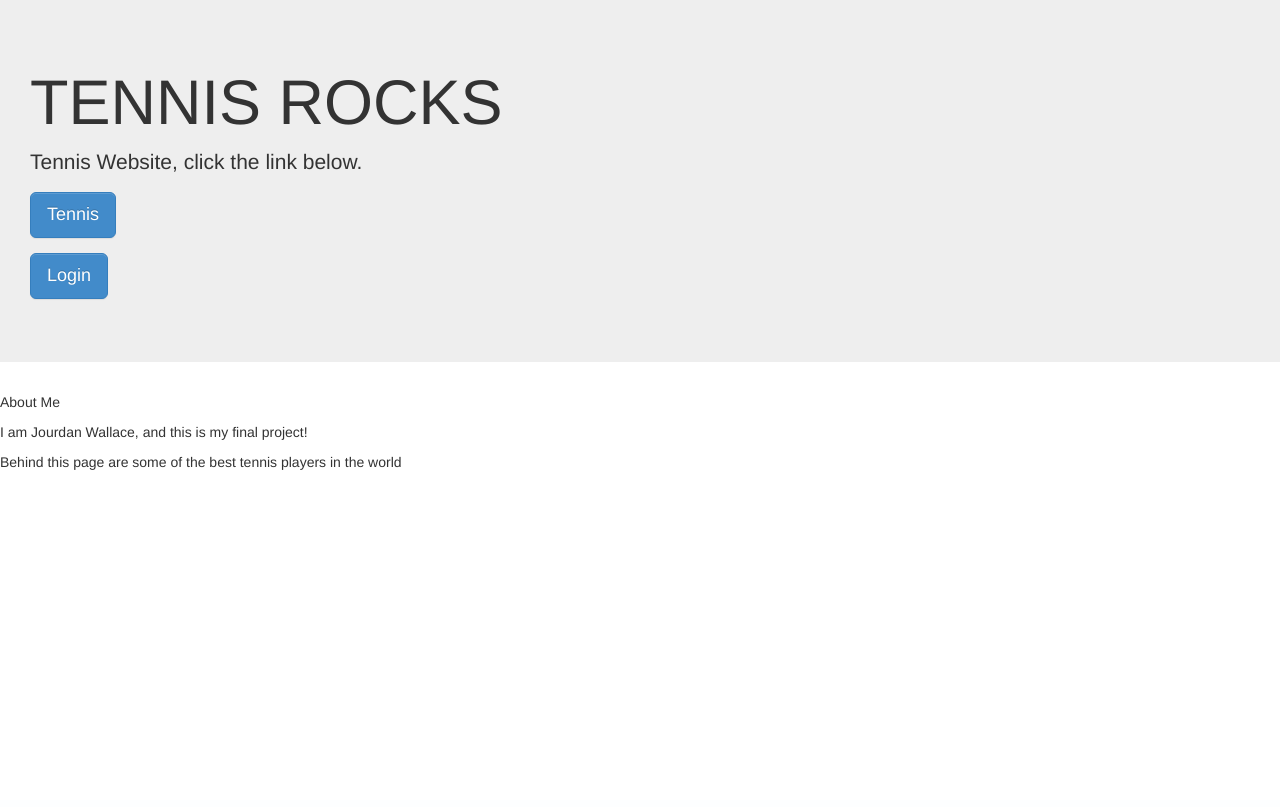
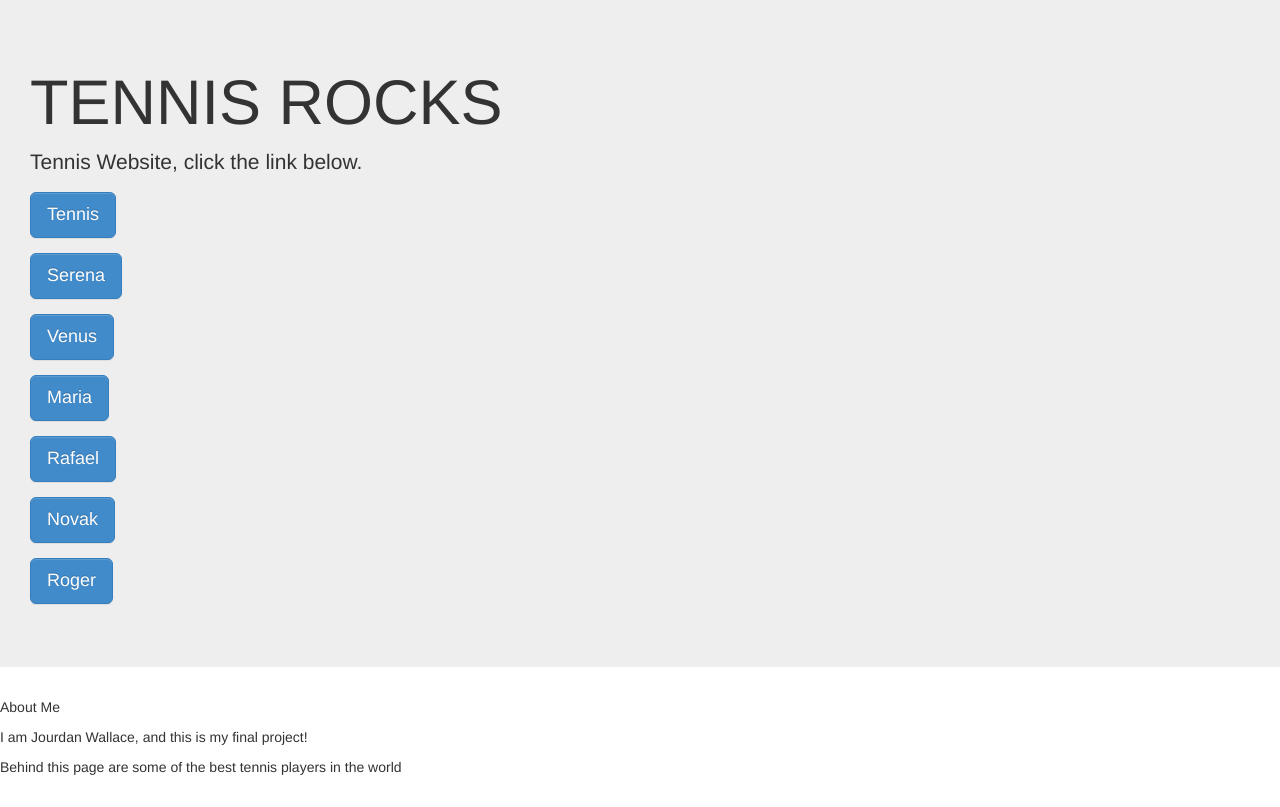
Before and after one commit to JourdanWallace/FanPage-JWallace, a PHP site: page / in a window 1280 px wide. Before the commit the page ends 470 px from the top, so only its background shows below. Run offline with PHP 8.4, Linux system fonts and the light colour scheme; some libraries are stand-ins or nearby versions.

Commit message:
Got my links and stuff to work

```diff
--- a/controller/login-user.php
+++ b/controller/login-user.php
@@ -13,8 +13,7 @@
             $_SESSION["authenticated"] = true;
             //the user logged in successfully
             echo "<p>Login Successful!</p>";
-        }
-        else {
+        } else {
             //what's displayed if the username and password are wrong
             echo "<p>Invalid username and password</p>";
         }
--- a/controller/login-verify.php
+++ b/controller/login-verify.php
@@ -1,5 +1,5 @@
 <?php
-    //require_once(__DIR__ . "/../model/config.php");
+    require_once(__DIR__ . "/../model/config.php");
     //this is the file being accessed
     function authenticateUser() {
         //the user can go through and create posts
--- a/index.php
+++ b/index.php
@@ -19,7 +19,12 @@
   <h1>TENNIS ROCKS</h1>
   <p>Tennis Website, click the link below.</p>
   <p><a href="http://www.tennis.com/" class="btn btn-primary btn-lg" role="button">Tennis</a></p>
-  <p><a href="Serena Williams" class="btn btn-primary btn-lg" role="button">Login</a></p>
+  <p><a href="pages/SerenaWilliams.html" class="btn btn-primary btn-lg" role="button">Serena</a></p>
+  <p><a href="pages/VenusWilliams.html" class="btn btn-primary btn-lg" role="button">Venus</a></p>
+  <p><a href="pages/MariaSharapova.html" class="btn btn-primary btn-lg" role="button">Maria</a></p>
+  <p><a href="pages/RafaelNadal.html" class="btn btn-primary btn-lg" role="button">Rafael</a></p>
+  <p><a href="pages/NovakDjokovic.html" class="btn btn-primary btn-lg" role="button">Novak</a></p>
+  <p><a href="pages/RogerFederer.html" class="btn btn-primary btn-lg" role="button">Roger</a></p>
 
   </div>
         <p>About Me</p>
--- a/login.php
+++ b/login.php
@@ -1,5 +1,5 @@
 <?php
     //Taking the information from these pages and putting them into post
-    //require_once(__DIR__ . "/view/header.php");
-    //require_once(__DIR__ . "/view/login-form.php");
-    //require_once(__DIR__ . "/view/footer.php");
+    require_once(__DIR__ . "/view/header.php");
+    require_once(__DIR__ . "/view/login-form.php");
+    require_once(__DIR__ . "/view/footer.php");
--- a/model/config.php
+++ b/model/config.php
@@ -5,7 +5,7 @@
     session_start();
     session_regenerate_id(true);
     //go to wallacej's blog
-    $path = "/FanPage-JWallace/php/";
+    $path = "/FanPage-JWallace/";
     //the info needed to get into php my admin
     $host = "localhost";
     $username = "root";
--- a/nbproject/private/private.xml
+++ b/nbproject/private/private.xml
@@ -3,7 +3,11 @@
     <editor-bookmarks xmlns="http://www.netbeans.org/ns/editor-bookmarks/2" lastBookmarkId="0"/>
     <open-files xmlns="http://www.netbeans.org/ns/projectui-open-files/2">
         <group>
-            <file>file:/C:/xampp/htdocs/FanPage-JWallace/controller/create-user.php</file>
+            <file>file:/C:/xampp/htdocs/FanPage-JWallace/model/config.php</file>
+            <file>file:/C:/xampp/htdocs/FanPage-JWallace/pages/VenusWilliams.html</file>
+            <file>file:/C:/xampp/htdocs/FanPage-JWallace/css/style.css</file>
+            <file>file:/C:/xampp/htdocs/FanPage-JWallace/login.php</file>
+            <file>file:/C:/xampp/htdocs/FanPage-JWallace/pages/SerenaWilliams.html</file>
             <file>file:/C:/xampp/htdocs/FanPage-JWallace/index.php</file>
         </group>
     </open-files>
--- a/Pages/Venus Williams.html
+++ b/pages/VenusWilliams.html
@@ -15,7 +15,7 @@ and open the template in the editor.
     </head>
     <body>
         <nav>
-            <a href='index.html'>About Me</a>
+            <p><a href="../index.php" class="btn btn-primary btn-lg" role="button">About Me</a></p>
             <a href='projects.html'>Projects</a>
         </nav>
         <p>Bootstrap is the technique of loading a program into a computer by
--- a/register.php
+++ b/register.php
@@ -1,5 +1,5 @@
 <?php
     //Taking the information from these pages and putting them into post
-    //require_once(__DIR__ . "/view/header.php");
-    //require_once(__DIR__ . "/view/register-form.php");
-    //require_once(__DIR__ . "/view/footer.php");
+    require_once(__DIR__ . "/view/header.php");
+    require_once(__DIR__ . "/view/register-form.php");
+    require_once(__DIR__ . "/view/footer.php");
```
Also changed, not shown: pages/SerenaWilliams.html (renamed from Pages/Serena Williams.html, +6 -6 lines), pages/MariaSharapova.html (renamed from Pages/Maria Sharapova.html), 2 other files.
